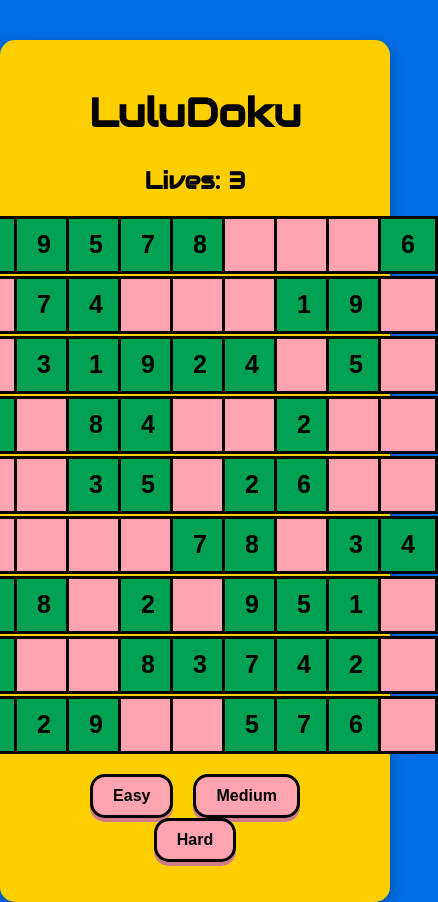
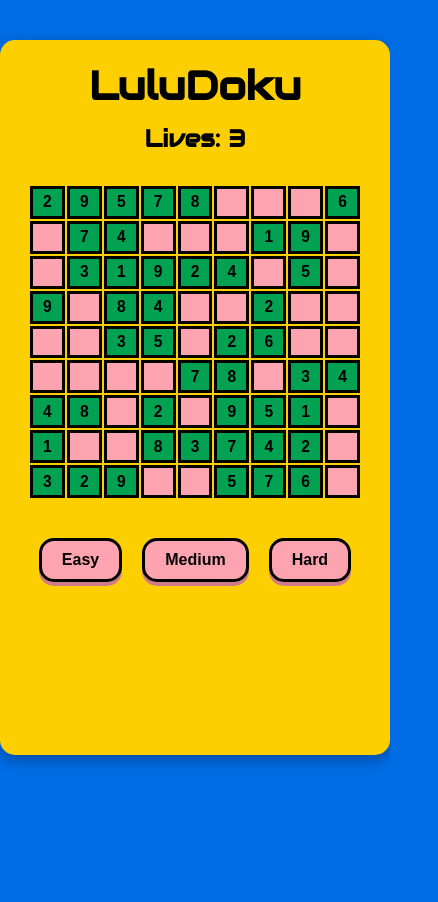
Before and after one commit to tonyvargasdev/sudoku-project, a React (Vite) app: page / in a window 390 px wide. Shown: the whole page, 438 px wide, since content can reach past the window. Built offline with nearby package versions, Linux system fonts and the light colour scheme.

Commit message:
fix styles for mobile devices

```diff
--- a/index.html
+++ b/index.html
@@ -2,8 +2,9 @@
 <html lang="es">
   <head>
     <meta charset="UTF-8" />
+    <meta name="viewport" content="width=device-width, initial-scale=1.0">
+    <link href="https://fonts.googleapis.com/css2?family=Audiowide&display=swap" rel="stylesheet">
     <title>Lulu Sudoku</title>
-    <link href="https://fonts.googleapis.com/css2?family=Audiowide&display=swap" rel="stylesheet">
   </head>
   <body>
     <div id="root"></div>
--- a/src/App.css
+++ b/src/App.css
@@ -1,35 +1,40 @@
 .app {
+  display: flex;
+  flex-direction: column;
   background-color: #fdcf00; /* amarillo */
   max-width: 900px;       /* ancho máximo para que no ocupe toda la pantalla */
   margin: 40px auto;      /* centrado horizontal con margen arriba y abajo */
   padding: 20px 30px;     /* espacio interior para que no esté pegado */
   border-radius: 15px;
-  box-shadow: 0 5px 15px rgba(0,0,0,0.3);
+  box-shadow: 0 5px 15px rgba(0, 0, 0, 0.3);
   min-height: 80vh;       /* para que ocupe casi toda la altura visible */
   text-align: center;
 }
 
 .board {
-  display: grid;
-  grid-template-columns: repeat(9, 50px);
+  display: flex;
+  flex-direction: column;
   gap: 2px;
   margin: 20px auto;
-  justify-content: center;
+  align-items: center;
+  width: 100%;
 }
 
 .row {
-  display: contents;
+  display: flex;
+  justify-content: center;
+  gap: 2px;
+  max-width: 500px;
 }
 
 .cell {
-  width: 50px;
-  height: 50px;
+  aspect-ratio: 1 / 1;
+  width: 10%;
   text-align: center;
-  font-size: 25px;
+  font-size: clamp(12px, 4vw, 24px);
   border: 3px solid black;
   background-color: #fda4b0;
-  color:black
-
+  color: black;
 }
 
 .cell.initial {
@@ -37,12 +42,14 @@
   font-weight: bold;
 }
 
-.cell.correct{
+.cell.correct {
   background-color: #00a151;
   font-weight: bold;
 }
 
 .controls {
+  display: flex;
+  justify-content: center;
   margin: 20px;
 }
 
@@ -71,16 +78,20 @@
   font-size: 25px;
 }
 
-h1, h2 {
+h1,
+h2 {
   font-family: 'Audiowide', cursive;
+  margin-top: 0px;
+  margin-bottom: 12px;
 }
 
-h1{
+h1 {
   font-size: 40px;
 }
 
-html, body {
+html,
+body {
   height: 100%;
   margin: 0;
-  background-color:#006de5
+  background-color: #006de5
 }
```
